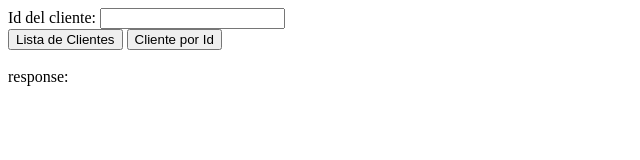
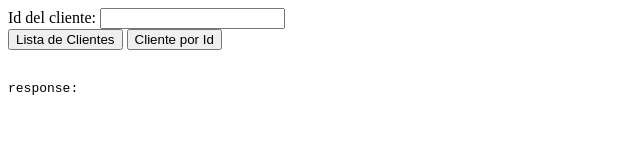
Before and after one commit to ceciliapanta93/javascript-avanzado, a plain HTML site: page mongodb-api/client/src/form.html in a window 1280 px wide. Shown: the full height of the page, 0-640 px from the left. Drawn offline with nearby package versions, Linux system fonts and the light colour scheme.

Commit message:
add format preview response

```diff
--- a/mongodb-api/client/src/form.html
+++ b/mongodb-api/client/src/form.html
@@ -25,7 +25,7 @@
             <button type="button" ng-click="handleClick()">Cliente por Id</button>
         </form>
         <br>
-        <div>response: {{ response }}</div>
+        <pre>response: {{ response }}</pre>
     </div>
     <script src="main.js"></script>
 </body>
```
